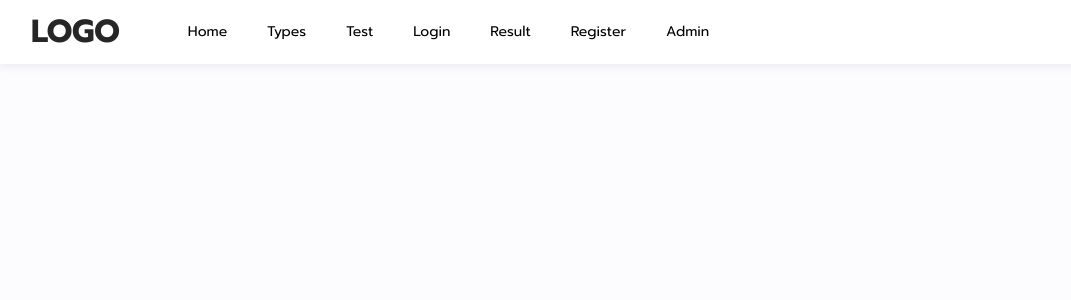
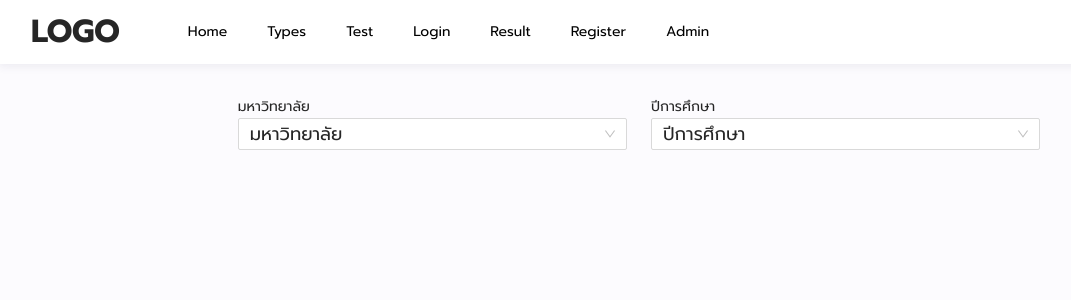
Before and after one commit to skyhihi/project-test, a React (Create React App) app in the folder client/: page /type/studentInformation/StudentInf in a window 1280 px wide. Shown: the top 300 px of the page, without its empty margins (1-1072 px from the left). Built offline with nearby package versions, Linux system fonts and the light colour scheme.

Commit message:
TTupdate24/08 3

```diff
--- a/client/src/App.js
+++ b/client/src/App.js
@@ -12,6 +12,7 @@ import Question from "./components/pages/admin/questionAd/Question";
 import DetailTypes from "./components/pages/admin/detailTypes/DetailTypes";
 import Types from "./components/pages/types/Types";
 import Test from "./components/pages/test/Test";
+import StudentInf from "./components/pages/types/studentInformation/StudentInf"
 
 
 const { Header, Content } = Layout;
@@ -49,6 +50,7 @@ const App = () => (
           <Route path="/admin" element={<HomeAm />} />
           <Route path="/admin/question" element={<Question />} />
           <Route path="/admin/detail-types" element={<DetailTypes />} />
+          <Route path="/type/studentInformation/StudentInf" element={<StudentInf />} />
         </Routes>
       </Content>
     </Layout>
--- a/client/src/components/pages/types/studentInformation/StudentInf.js
+++ b/client/src/components/pages/types/studentInformation/StudentInf.js
@@ -1,4 +1,5 @@
 import React from 'react'
+import { Select,} from "antd";
 
 const StudentInf = () => {
   return (
@@ -15,7 +16,7 @@ const StudentInf = () => {
                   fontSize: "18px",
                   width: "100%",
                 }}
-                onChange={handleChange}
+
               >
                 <Option value="jack" style={{ fontSize: "18px" }}>
                   มหาวิทยาลัยมหิดล
```
